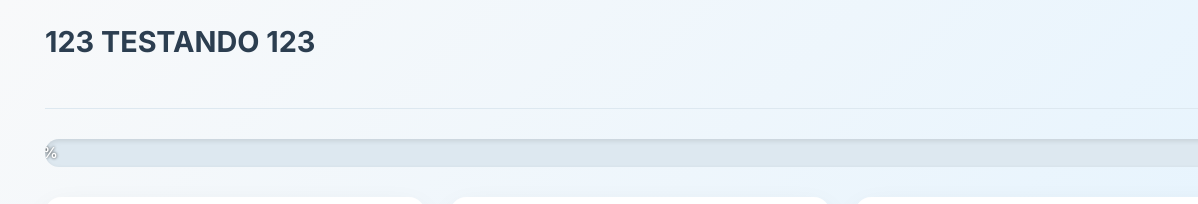
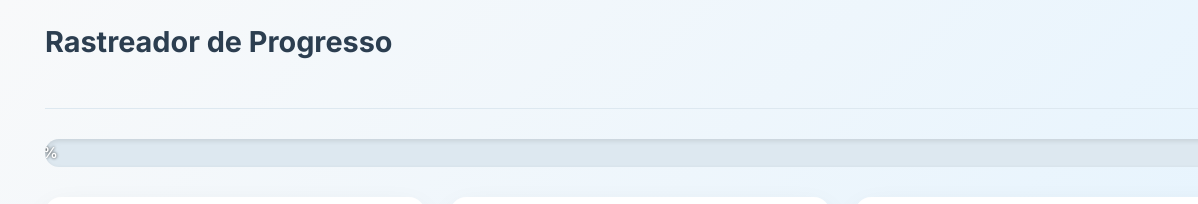
Before and after one commit to yagowalter/AWS-Projects, a plain HTML site: page aws-progress-tracker/web/index.html in a window 1280 px wide. Shown: the top 204 px of the page, 0-1198 px from the left. Drawn offline with nearby package versions, Linux system fonts and the light colour scheme.

Commit message:
TESTANDO 123

```diff
--- a/aws-progress-tracker/web/index.html
+++ b/aws-progress-tracker/web/index.html
@@ -14,7 +14,7 @@
 
     <header>
         <div class="header-main">
-            <h2>123 TESTANDO 123</h2>
+            <h2>Rastreador de Progresso</h2>
             <div class="icons">
                 <div id="themeToggle" class="icon-btn" title="Alternar tema">
                     <!-- SVG será inserido via JS -->
```
